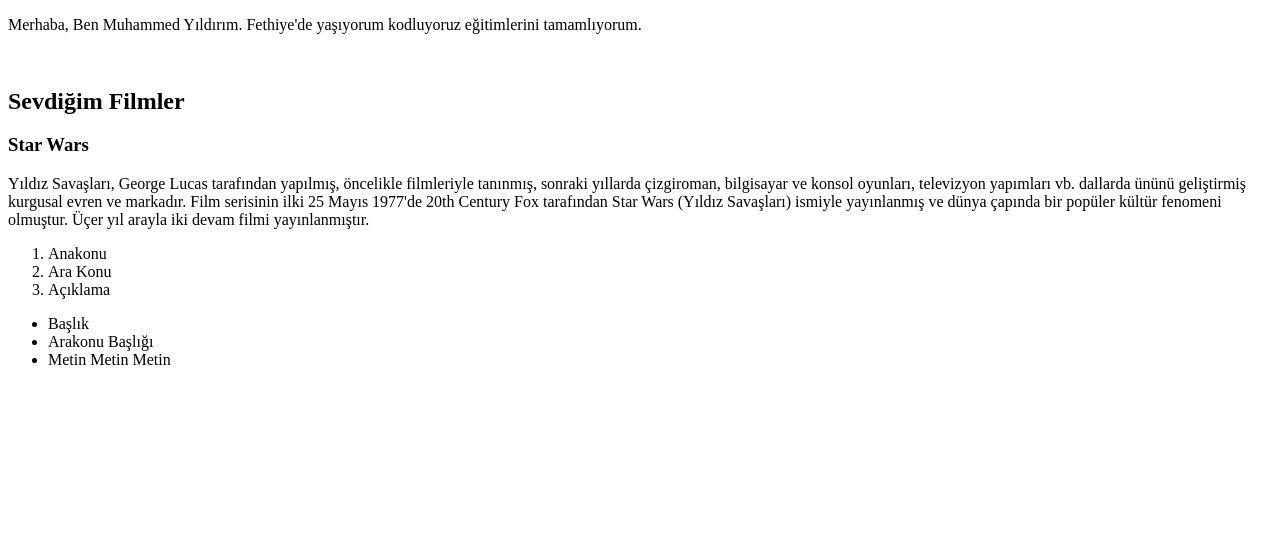
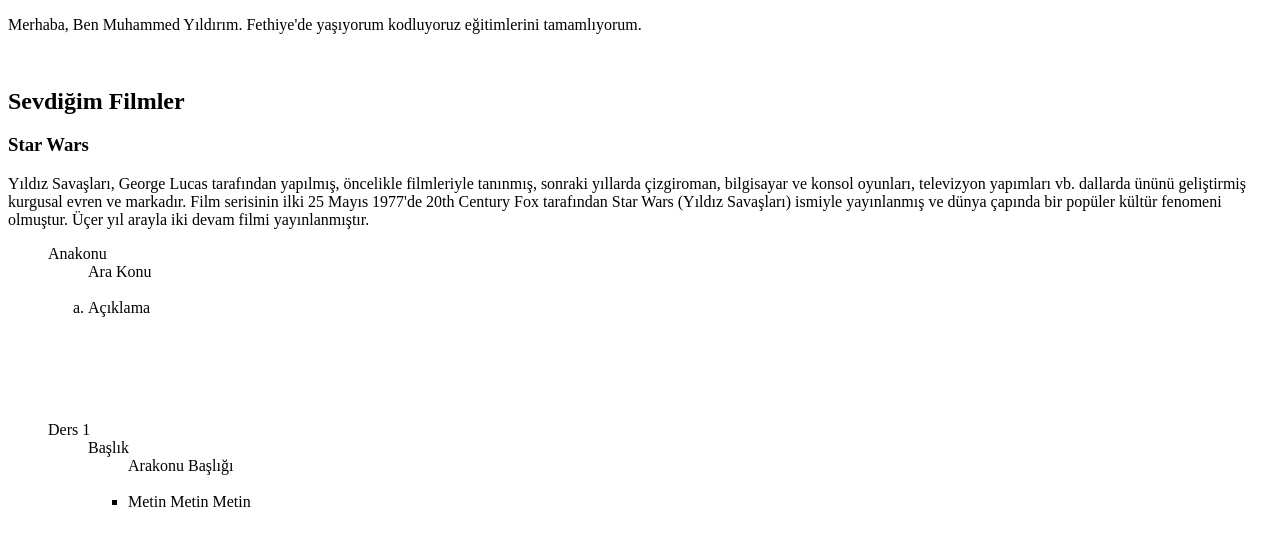
Before and after one commit to myildirim48/htmlikodev, a plain HTML site: page index.html in a window 1280 px wide. Shown: the part 131-676 px from the top of the page. Drawn offline with Linux system fonts and the light colour scheme.

Commit message:
Listeleme Düzeltme

```diff
--- a/index.html
+++ b/index.html
@@ -23,22 +23,24 @@
         Yıldız Savaşları, George Lucas tarafından yapılmış, öncelikle filmleriyle tanınmış, sonraki yıllarda çizgiroman, bilgisayar ve konsol oyunları, televizyon yapımları vb. dallarda ününü geliştirmiş kurgusal evren ve markadır. Film serisinin ilki 25 Mayıs 1977'de 20th Century Fox tarafından Star Wars (Yıldız Savaşları) ismiyle yayınlanmış ve dünya çapında bir popüler kültür fenomeni olmuştur. Üçer yıl arayla iki devam filmi yayınlanmıştır.
     </p>
 
-<ol>
-    <li>Anakonu
-        <li> Ara Konu
-            <li> Açıklama</li>
-        </li>
-    </li>
-</ol>
 
-<ul>
-    <li>
+    <ol>Anakonu
+        <ol type="a"> Ara Konu
+
+        <br><br><li> Açıklama</li>
+
+        </ol>
+    </ol>
+    <br><br><br><br>
+
+<ul>Ders 1
+    <ul>
         Başlık
-        <li>
+        <ul>
             Arakonu Başlığı
-            <li>Metin Metin Metin</li>
-        </li>
-    </li>
+            <br><br><li>Metin Metin Metin</li>
+        </ul>
+    </ul>
 </ul>
 </body>
 </html>
```
